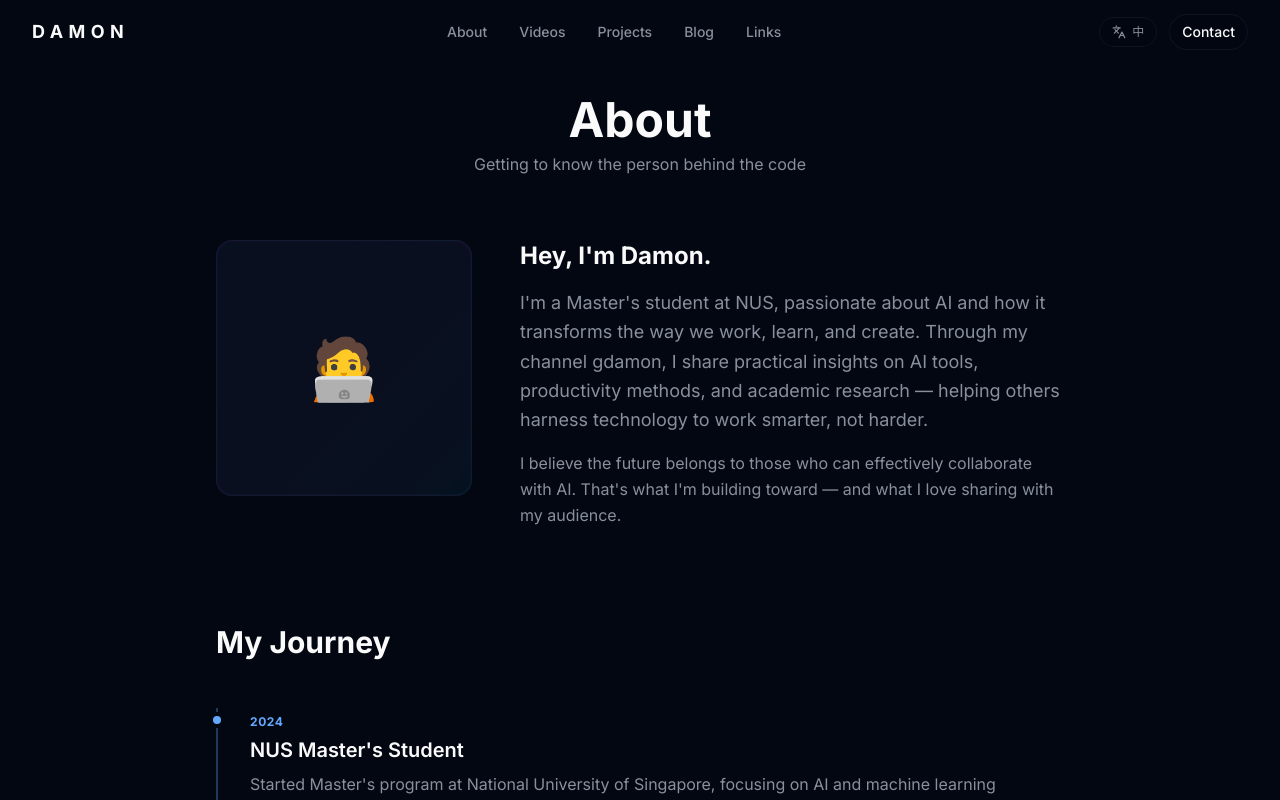
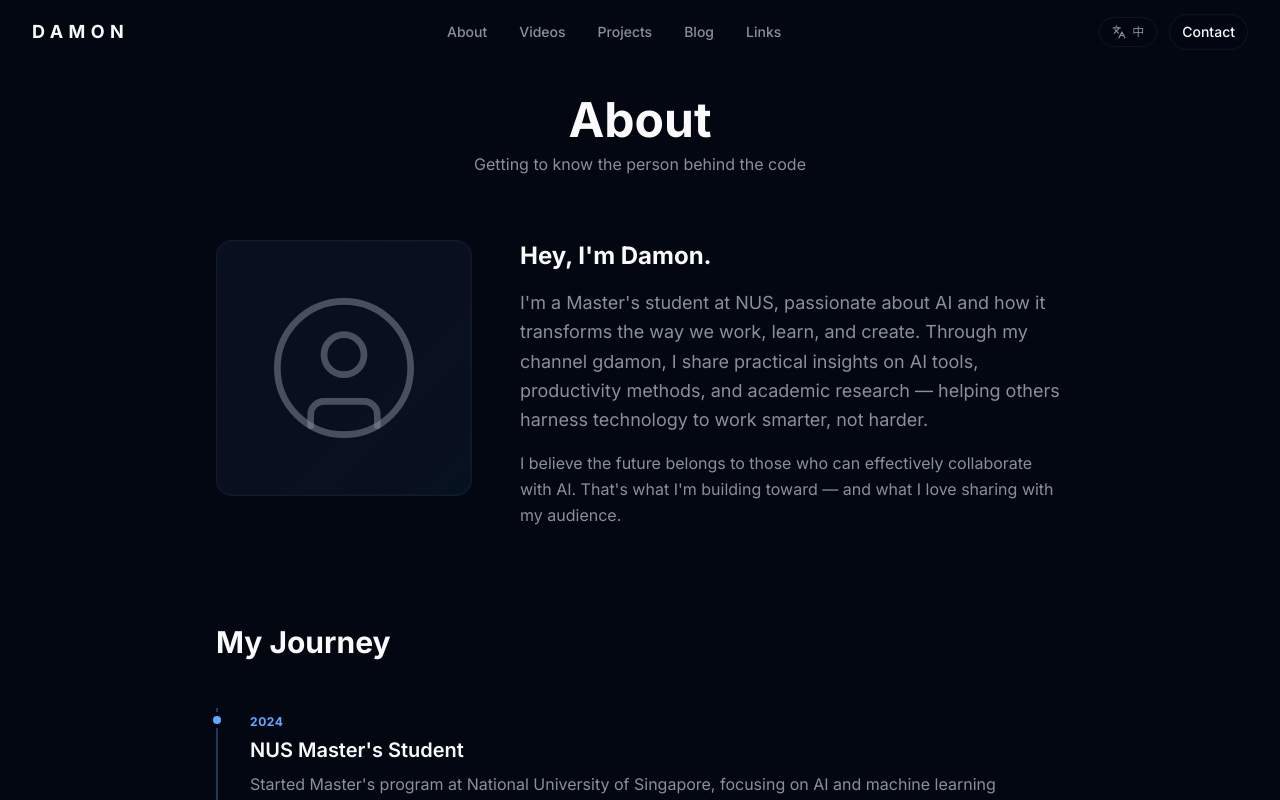
Before and after one commit to Damon-GSY/my_website, a Next.js app: page /about in a window 1280 px wide. Shown: the top 800 px of the page. Built offline with nearby package versions, Linux system fonts and the light colour scheme.

Commit message:
Replace emoji avatar with lucide-react UserCircle icon
The emoji 🧑‍💻 rendered inconsistently across platforms and looked
unprofessional. Using UserCircle from lucide-react as a clean SVG
placeholder until a real photo is available.

```diff
--- a/app/about/page.tsx
+++ b/app/about/page.tsx
@@ -3,7 +3,7 @@
 import React from "react";
 import { motion } from "framer-motion";
 import { useI18n } from "@/lib/i18n";
-import { Github, Youtube, Linkedin, Mail, ExternalLink } from "lucide-react";
+import { Github, Youtube, Linkedin, Mail, ExternalLink, UserCircle } from "lucide-react";
 import { Button } from "@/components/ui/button";
 import { Badge } from "@/components/ui/badge";
 
@@ -62,7 +62,7 @@ export default function AboutPage() {
           <div className="relative">
             <div className="h-64 w-64 rounded-2xl border border-border/40 bg-gradient-to-br from-indigo-500/10 via-violet-500/10 to-cyan-500/10 p-[1px]">
               <div className="flex h-full w-full items-center justify-center rounded-2xl bg-card/80 text-6xl">
-                🧑‍💻
+                <UserCircle className="h-40 w-40 text-muted-foreground/50" strokeWidth={1} />
               </div>
             </div>
           </div>
```
